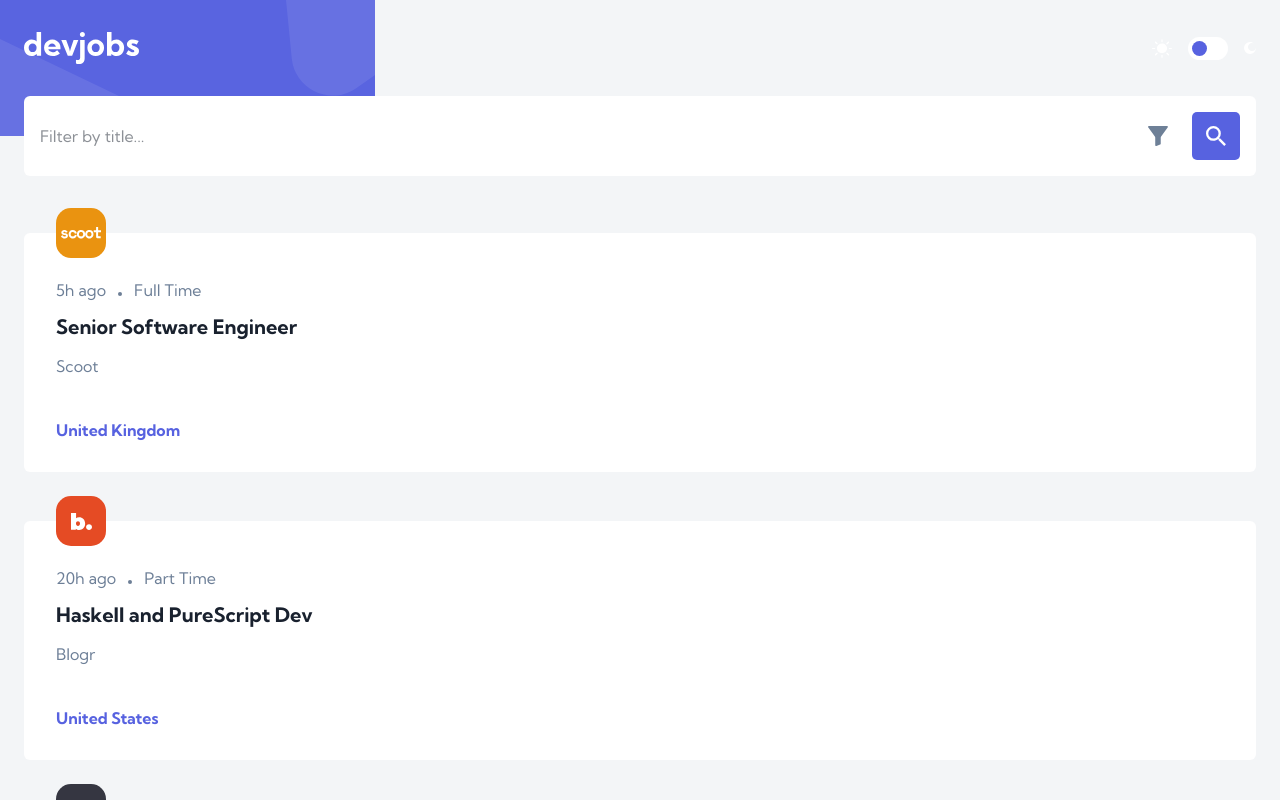
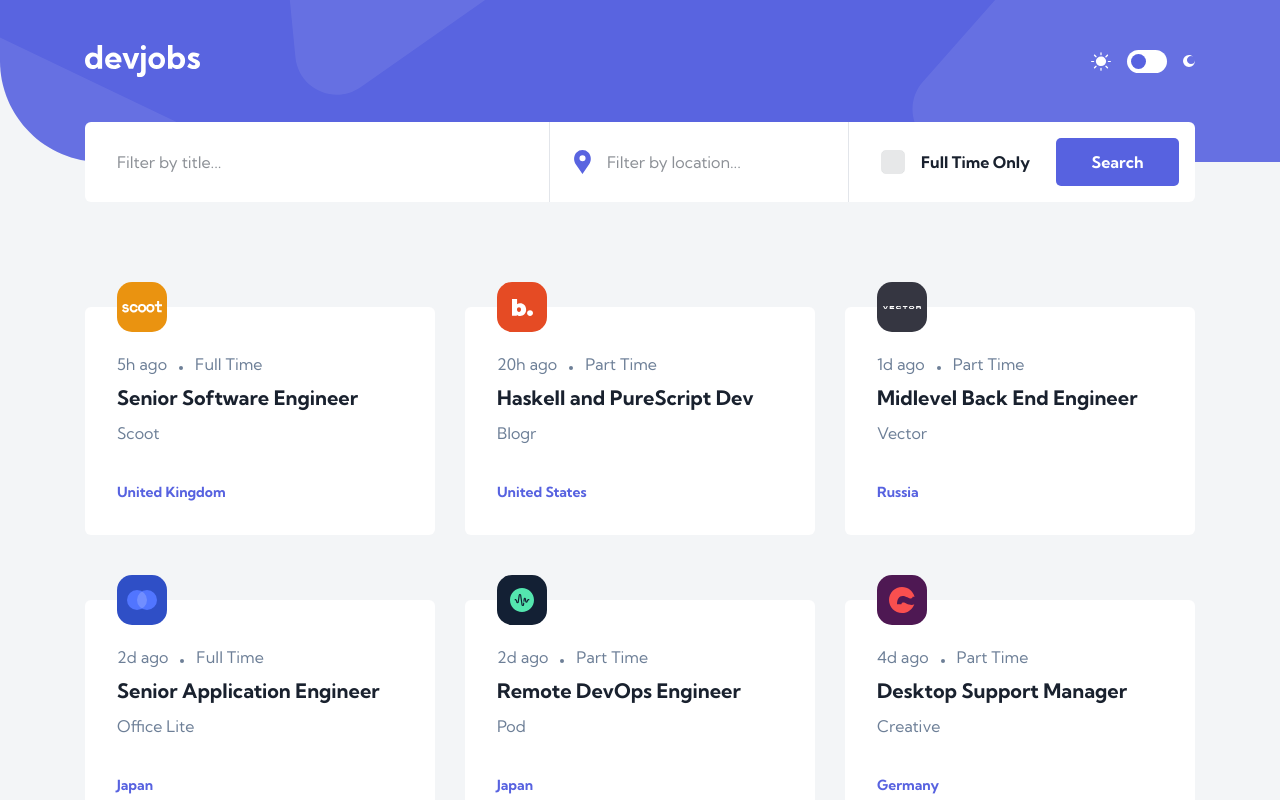
Before and after one commit to curiousmind04/Devjobs-Web-App-React-TS, a React (Vite) app: page / in a window 1280 px wide. Shown: the top 800 px of the page. Built offline with nearby package versions, Linux system fonts and the light colour scheme.

Commit message:
finished all styling and functionality for homepage

```diff
--- a/src/components/Actions.module.css
+++ b/src/components/Actions.module.css
@@ -16,7 +16,7 @@
 }
 
 .form > input {
-  background-color: transparent;
+  background-color: var(--secondary-bg);
   color: var(--search);
   width: calc(100% - 7.25rem);
   height: 3rem;
@@ -24,6 +24,7 @@
   border: none;
   outline: none;
   cursor: pointer;
+  caret-color: var(--clr-violet);
 }
 
 .form > input::placeholder {
@@ -37,8 +38,11 @@
 .form input:-webkit-autofill:hover,
 .form input:-webkit-autofill:focus,
 .form input:-webkit-autofill:active {
-  -webkit-transition-delay: 9999s;
-  -webkit-transition: color 9999s ease-out, background-color 9999s ease-out;
+  /* -webkit-transition-delay: 9999s; */
+  /* -webkit-transition: background-color 9999s ease-out; */
+  -webkit-box-shadow: 0 0 0 30px var(--secondary-bg) inset !important;
+  -webkit-text-fill-color: var(--search) !important;
+  /* -webkit-transition: color 9999s ease-out, background-color 9999s ease-out; */
 }
 
 /*  */
@@ -73,7 +77,7 @@
     hue-rotate(143deg) brightness(104%) contrast(102%);
 }
 
-.overlay {
+.backdrop {
   background-color: #4b4a4a;
   opacity: 0.7;
   width: 100%;
@@ -94,7 +98,6 @@
   top: 8rem;
   left: 0;
   z-index: 5;
-  cursor: pointer;
 }
 
 .location {
@@ -109,7 +112,7 @@
 }
 
 .location input {
-  background-color: transparent;
+  background-color: var(--secondary-bg);
   color: var(--search);
   width: 100%;
   height: 1.5rem;
@@ -117,6 +120,7 @@
   border: none;
   outline: none;
   cursor: pointer;
+  caret-color: var(--clr-violet);
 }
 
 .location input::placeholder {
@@ -192,9 +196,17 @@
 
 /* checkmark end */
 
-.middle label {
+.labelOne {
   color: var(--modal-label);
   font-weight: 700;
+  cursor: pointer;
+}
+
+.labelTwo {
+  color: var(--modal-label);
+  font-weight: 700;
+  cursor: pointer;
+  display: none;
 }
 
 .modalBtn {
@@ -209,3 +221,145 @@
   margin-left: 1.5rem;
   cursor: pointer;
 }
+
+@media (hover: hover) {
+  .searchBtn:hover {
+    background-color: var(--clr-lviolet);
+  }
+  .modalBtn:hover {
+    background-color: var(--clr-lviolet);
+  }
+}
+
+@media (max-width: 18.75rem) {
+  .container {
+    width: calc(100% - 2rem);
+    top: 143px;
+  }
+  .filter {
+    margin: 0;
+  }
+  .searchBtn {
+    width: calc(100% - 2rem);
+    position: absolute;
+    bottom: -62px;
+  }
+  .form > input {
+    width: 100%;
+  }
+  .location {
+    padding: 1rem;
+  }
+  .middle {
+    margin-left: 1rem;
+  }
+  .modalBtn {
+    width: calc(100% - 2rem);
+    margin-left: 1rem;
+  }
+}
+
+@media (min-width: 23.5rem) {
+  .modal {
+    max-width: 328px;
+    left: calc(50% - 164px);
+  }
+}
+
+@media (min-width: 48rem) {
+  .container {
+    max-width: calc(1110px - 5rem);
+    width: calc(100% - 5rem);
+    padding: 0 1rem 0 1.5rem;
+    top: 7.5rem;
+    display: flex;
+    align-items: center;
+  }
+  /* .form {
+    justify-content: flex-end;
+  } */
+  .form > input {
+    min-width: 197px;
+    width: auto;
+    flex-grow: 1;
+    padding-right: 1rem;
+  }
+  .filter {
+    display: none;
+  }
+  .searchBtn {
+    display: none;
+  }
+  .backdrop {
+    display: none;
+  }
+  .modal {
+    max-width: fit-content;
+    border-radius: 0;
+    padding-bottom: 0;
+    position: static;
+    display: block;
+    display: flex;
+    justify-content: flex-start;
+    align-items: center;
+    flex-grow: 1;
+  }
+  .location {
+    min-width: 213px;
+    /* min-width: 204px; */
+    max-width: 300px;
+    height: 5rem;
+    padding: 0 1.25rem 0 1.5rem;
+    border-bottom: 0;
+    border-left: 1px solid hsla(214, 17%, 51%, 0.2);
+    border-right: 1px solid hsla(214, 17%, 51%, 0.2);
+    margin-bottom: 0;
+  }
+  .location input {
+    height: 3rem;
+    flex-grow: 1;
+  }
+  .middle {
+    width: fit-content;
+    margin: 0;
+    margin-left: 1.25rem;
+    margin-right: 1.75rem;
+    flex-shrink: 0;
+  }
+  .labelOne {
+    display: none;
+  }
+  .labelTwo {
+    display: block;
+  }
+  .modalBtn {
+    width: 5rem;
+    margin-left: 0;
+    flex-shrink: 0;
+  }
+}
+
+@media (min-width: 78rem) {
+  .container {
+    max-width: 1110px;
+    width: 1110px;
+    padding: 0 1rem 0 2rem;
+    top: 7.625rem;
+  }
+  .location {
+    min-width: 300px;
+  }
+  .middle {
+    margin-left: 2rem;
+    margin-right: 1.625rem;
+  }
+  .labelOne {
+    display: block;
+  }
+  .labelTwo {
+    display: none;
+  }
+  .modalBtn {
+    width: 7.6875rem;
+  }
+}
--- a/src/components/Actions.tsx
+++ b/src/components/Actions.tsx
@@ -74,8 +74,13 @@
     if (jobs && titleInput.length > 0) {
       if (!checked && locationInput.length === 0) {
         filterJobs(
-          jobs.filter((job) =>
-            job.position.toLowerCase().replace(/\s+/g, "").includes(titleInput)
+          jobs.filter(
+            (job) =>
+              job.position
+                .toLowerCase()
+                .replace(/\s+/g, "")
+                .includes(titleInput) ||
+              job.company.toLowerCase().replace(/\s+/g, "").includes(titleInput)
           )
         );
       }
@@ -83,11 +88,22 @@
       if (!checked && locationInput.length > 0) {
         filteredJobs = jobs.filter(
           (job) =>
-            job.location
+            (job.location
               .toLowerCase()
               .replace(/\s+/g, "")
               .includes(locationInput) &&
-            job.position.toLowerCase().replace(/\s+/g, "").includes(titleInput)
+              job.position
+                .toLowerCase()
+                .replace(/\s+/g, "")
+                .includes(titleInput)) ||
+            (job.location
+              .toLowerCase()
+              .replace(/\s+/g, "")
+              .includes(locationInput) &&
+              job.company
+                .toLowerCase()
+                .replace(/\s+/g, "")
+                .includes(titleInput))
         );
         filterJobs(filteredJobs);
       }
@@ -95,8 +111,16 @@
       if (checked && locationInput.length === 0) {
         filteredJobs = jobs.filter(
           (job) =>
-            job.contract === "Full Time" &&
-            job.position.toLowerCase().replace(/\s+/g, "").includes(titleInput)
+            (job.contract === "Full Time" &&
+              job.position
+                .toLowerCase()
+                .replace(/\s+/g, "")
+                .includes(titleInput)) ||
+            (job.contract === "Full Time" &&
+              job.company
+                .toLowerCase()
+                .replace(/\s+/g, "")
+                .includes(titleInput))
         );
         filterJobs(filteredJobs);
       }
@@ -104,12 +128,24 @@
       if (checked && locationInput.length > 0) {
         filteredJobs = jobs.filter(
           (job) =>
-            job.contract === "Full Time" &&
-            job.location
-              .toLowerCase()
-              .replace(/\s+/g, "")
-              .includes(locationInput) &&
-            job.position.toLowerCase().replace(/\s+/g, "").includes(titleInput)
+            (job.contract === "Full Time" &&
+              job.location
+                .toLowerCase()
+                .replace(/\s+/g, "")
+                .includes(locationInput) &&
+              job.position
+                .toLowerCase()
+                .replace(/\s+/g, "")
+                .includes(titleInput)) ||
+            (job.contract === "Full Time" &&
+              job.location
+                .toLowerCase()
+                .replace(/\s+/g, "")
+                .includes(locationInput) &&
+              job.company
+                .toLowerCase()
+                .replace(/\s+/g, "")
+                .includes(titleInput))
         );
         filterJobs(filteredJobs);
       }
@@ -145,7 +181,7 @@
           {document.querySelector(".app")
             ? createPortal(
                 <div
-                  className={classes.overlay}
+                  className={classes.backdrop}
                   onClick={modalHandler}
                   hidden={!modal}
                 ></div>,
@@ -177,7 +213,12 @@
                   alt="checkmark icon"
                 />
               </label>
-              <label htmlFor="check">Full Time Only</label>
+              <label htmlFor="check" className={classes.labelOne}>
+                Full Time Only
+              </label>
+              <label htmlFor="check" className={classes.labelTwo}>
+                Full Time
+              </label>
             </div>
             <button
               type="submit"
--- a/src/components/Header.module.css
+++ b/src/components/Header.module.css
@@ -1,15 +1,20 @@
 .header {
   background-image: url("/assets/mobile/bg-pattern-header.svg");
   background-repeat: no-repeat;
-  background-position: contain;
+  background-size: cover;
   padding: 2rem 1.5rem 4.5rem 1.5rem;
+  /* display: flex;
+  justify-content: space-between;
+  align-items: center; */
+}
+
+.header > div {
   display: flex;
   justify-content: space-between;
   align-items: center;
 }
 
 .header h1 {
-  /* height: fit-content; */
   line-height: 2rem;
 }
 
@@ -72,3 +77,39 @@
 }
 
 /* toggle end */
+
+@media (hover: hover) {
+  .toggle:hover:before {
+    background-color: var(--clr-lviolet);
+  }
+}
+
+@media (max-width: 18.75rem) {
+  .header > div {
+    flex-direction: column;
+    gap: 1.5rem;
+  }
+}
+
+@media (min-width: 48rem) {
+  .header {
+    background-image: url("/assets/tablet/bg-pattern-header.svg");
+    background-position: bottom;
+    padding: 2.625rem 2.5rem 5.375rem 2.5rem;
+  }
+  .header > div {
+    max-width: calc(1110px - 5rem);
+    margin-inline: auto;
+  }
+}
+
+@media (min-width: 78rem) {
+  .header {
+    background-image: url("/assets/desktop/bg-pattern-header.svg");
+    background-position: bottom left;
+    padding: 2.8125rem 0 5.3125rem 0;
+  }
+  .header > div {
+    max-width: 1110px;
+  }
+}
--- a/src/components/Header.tsx
+++ b/src/components/Header.tsx
@@ -7,6 +7,7 @@
 const Header: React.FC<Props> = ({ themeHandler }) => {
   return (
     <header className={classes.header}>
+      <div>
         <h1>
           <span className="sr-only">Devjobs</span>
           <img src="/assets/desktop/logo.svg" alt="logo" />
@@ -19,6 +20,7 @@
           </label>
           <img src="/assets/desktop/icon-moon.svg" alt="moon icon" />
         </div>
+      </div>
     </header>
   );
 };
--- a/src/index.css
+++ b/src/index.css
@@ -85,3 +85,10 @@
     background-color: #f9f9f9;
   }
 } */
+
+@media (min-width: 48rem) {
+  main {
+    max-width: 1110px;
+    margin-inline: auto;
+  }
+}
--- a/src/pages/Home.module.css
+++ b/src/pages/Home.module.css
@@ -1,6 +1,5 @@
 .container {
   padding: 6.0625rem 1.5rem 3.875rem 1.5rem;
-  /* position: relative; */
 }
 
 .grid > :last-child {
@@ -8,8 +7,9 @@
 }
 
 .job {
+  /* min-width: 328px; */
   background-color: var(--secondary-bg);
-  padding: 3.0625rem 0.5625rem 2rem 2rem;
+  padding: 3.0625rem 0.5625rem 2.25rem 2rem;
   border-radius: 6px;
   margin-bottom: 3.0625rem;
   position: relative;
@@ -52,18 +52,23 @@
 .job h2 {
   color: var(--job-header);
   font-size: 1.25rem;
+  line-height: 1.25rem;
   margin-bottom: 17px;
   cursor: pointer;
 }
 
 .company {
   color: var(--job-info);
+  line-height: 1rem;
   display: block;
   margin-bottom: 2.75rem;
 }
 
 .location {
+  display: block;
   color: var(--clr-violet);
+  font-size: 14px;
+  line-height: 14px;
   font-weight: 700;
 }
 
@@ -84,10 +89,14 @@
   cursor: pointer;
 }
 
+/* needed to add margin bottom 13rem below otherwise the filter modal
+extends beyond the .app div when the screen height is very short */
+
 .none {
   color: var(--job-header);
   text-align: center;
   font-weight: 700;
+  margin-bottom: 13rem;
 }
 
 @media (hover: hover) {
@@ -98,3 +107,58 @@
     background-color: var(--clr-lviolet);
   }
 }
+
+@media (max-width: 18.75rem) {
+  .container {
+    padding: 165px 1rem 3.875rem 1rem;
+  }
+  .job {
+    padding: 3.0625rem 1rem 2.25rem 1rem;
+  }
+  .job h2 {
+    font-size: 1rem;
+    line-height: 1.25rem;
+  }
+  .job span {
+    font-size: 0.8rem;
+  }
+}
+
+@media (min-width: 23.5rem) {
+  .grid {
+    display: flex;
+    justify-content: center;
+    align-items: center;
+    column-gap: 10px;
+    row-gap: 3.0625rem;
+    flex-wrap: wrap;
+  }
+  .job {
+    width: 328px;
+    margin-bottom: 0;
+  }
+}
+
+@media (min-width: 48rem) {
+  .container {
+    padding: 6.875rem 2.5rem 3.8125rem 2.5rem;
+  }
+  .grid {
+    row-gap: 4.0625rem;
+  }
+  .job {
+    width: 339px;
+  }
+}
+
+@media (min-width: 78rem) {
+  .container {
+    padding: 9.0625rem 0 6.5rem 0;
+  }
+  .grid {
+    column-gap: 30px;
+  }
+  .job {
+    width: 350px;
+  }
+}
--- a/src/pages/Home.tsx
+++ b/src/pages/Home.tsx
@@ -60,7 +60,9 @@
         ))}
       {load === 12 && filteredJobs && filteredJobs.length > 12 && (
         <div className={classes.load}>
-          <button onClick={() => setLoad(15)}>Load More</button>
+          <button onClick={() => setLoad(filteredJobs.length)}>
+            Load More
+          </button>
         </div>
       )}
     </div>
```
Also changed, not shown: src/components/Modal.module.css (deleted, +0 -74 lines), src/components/Modal.tsx (deleted, +0 -77 lines). Lines whose indentation alone changed are shown as unchanged.
